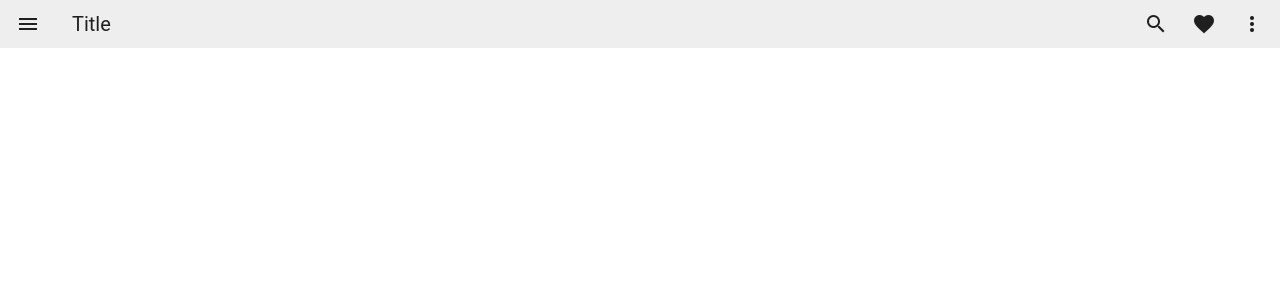
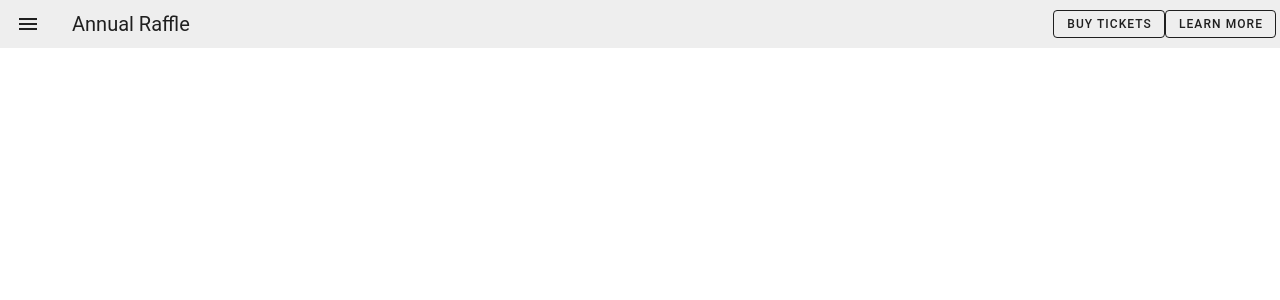
Before and after one commit to KJordan1225/vuetify-1, a Vue app: page / in a window 1280 px wide. Shown: the top 300 px of the page. Built offline with nearby package versions, Linux system fonts and the light colour scheme.

Commit message:
add and theme btn on navbar

```diff
--- a/src/views/HomeView.vue
+++ b/src/views/HomeView.vue
@@ -12,11 +12,25 @@ import TheWelcome from '../components/TheWelcome.vue'
     <v-toolbar density="compact">
       <v-app-bar-nav-icon></v-app-bar-nav-icon>
 
-      <v-toolbar-title>Title</v-toolbar-title>
+      <v-toolbar-title>Annual Raffle</v-toolbar-title>
 
       <v-spacer></v-spacer>
 
-      <v-btn icon>
+      <v-btn
+        variant="outlined"
+        size="small"
+      >
+        Buy Tickets
+      </v-btn>
+
+      <v-btn
+        variant="outlined"
+        size="small"
+      >
+        Learn More
+      </v-btn>
+
+      <!-- <v-btn icon>
         <v-icon>mdi-magnify</v-icon>
       </v-btn>
 
@@ -26,7 +40,7 @@ import TheWelcome from '../components/TheWelcome.vue'
 
       <v-btn icon>
         <v-icon>mdi-dots-vertical</v-icon>
-      </v-btn>
+      </v-btn> -->
     </v-toolbar>
   <!-- </v-card> -->
 </template>
```
